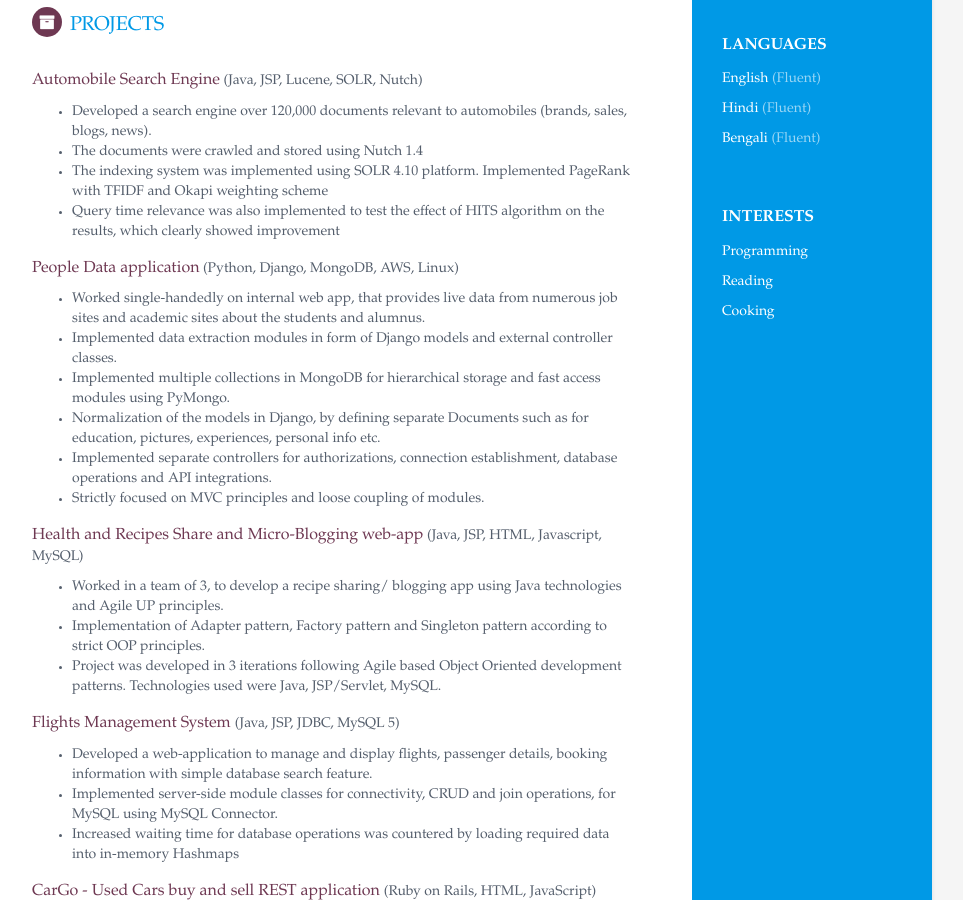
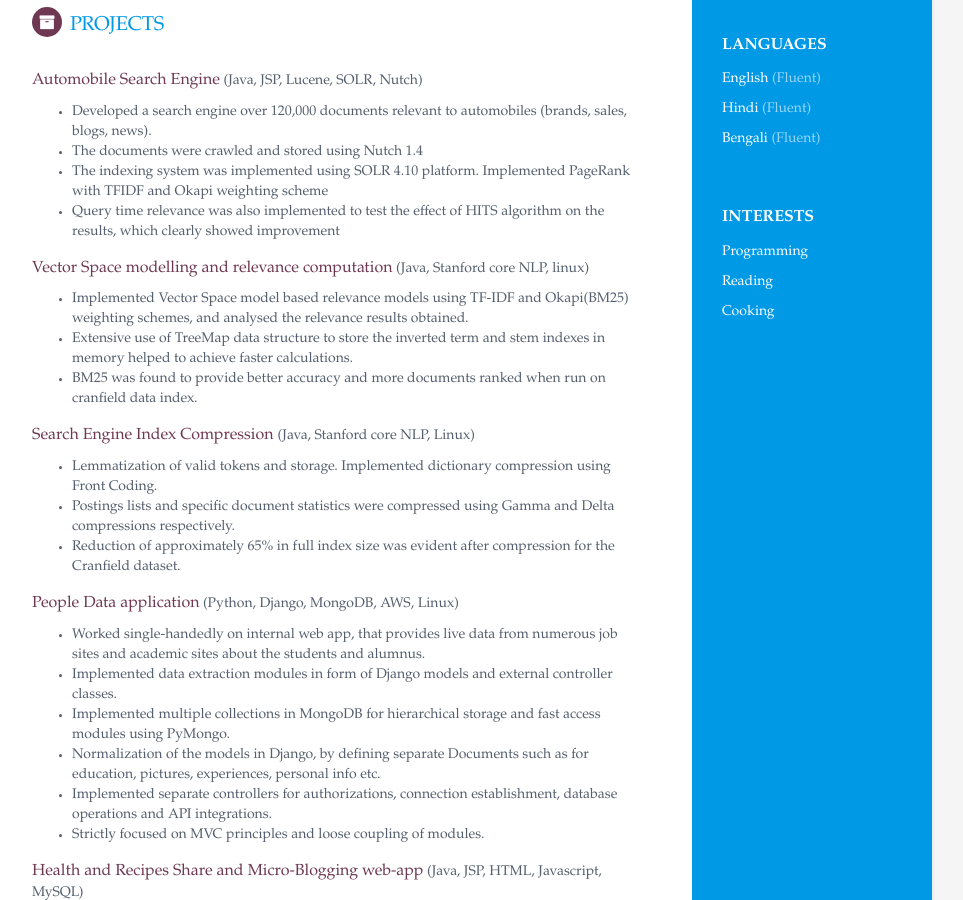
Before and after one commit to bikdroid/bikdroid.github.io, a Jekyll site: the page built from index.html, in a window 1280 px wide and 900 px high, scrolled down 897 px. Shown: the whole window, without its empty margins (188-1151 px from the left). Built offline with Jekyll 4.4.1, drawn with Linux system fonts in a browser that asks for light colours.

Commit message:
skills updated

```diff
--- a/_includes/projects.html
+++ b/_includes/projects.html
@@ -12,6 +12,29 @@
                             <li>The documents were crawled and stored using Nutch 1.4</li>
                             <li>The indexing system was implemented using SOLR 4.10 platform. Implemented PageRank with TFIDF and Okapi weighting scheme</li>
                             <li>Query time relevance was also implemented to test the effect of HITS algorithm on the results, which clearly showed improvement</li>
+
+                        </ul>
+                    </p>
+                </div><!--//item-->
+                <div class="item">
+                    <span class="project-title"><a href="#" target="_blank">Vector Space modelling and relevance computation</a></span>
+                     <span class="project-tagline"> (Java, Stanford core NLP, linux) </span>
+                     <p>
+                        <ul>
+                            <li> Implemented Vector Space model based relevance models using TF-IDF and Okapi(BM25) weighting schemes, and analysed the relevance results obtained.</li>
+                            <li>Extensive use of TreeMap data structure to store the inverted term and stem indexes in memory helped to achieve faster calculations.</li>
+                            <li>BM25 was found to provide better accuracy and more documents ranked when run on cranfield data index.</li>
+                        </ul>
+                    </p>
+                </div><!--//item-->
+                <div class="item">
+                    <span class="project-title"><a href="#" target="_blank">Search Engine Index Compression </a></span>
+                     <span class="project-tagline"> (Java, Stanford core NLP, Linux)</span>
+                     <p>
+                        <ul>
+                            <li>Lemmatization of valid tokens and storage. Implemented dictionary compression using Front Coding. </li>
+                            <li> Postings lists and specific document statistics were compressed using Gamma and Delta compressions respectively.</li>
+                            <li>Reduction of approximately 65% in full index size was evident after compression for the Cranfield dataset.</li>
 
                         </ul>
                     </p>
```
